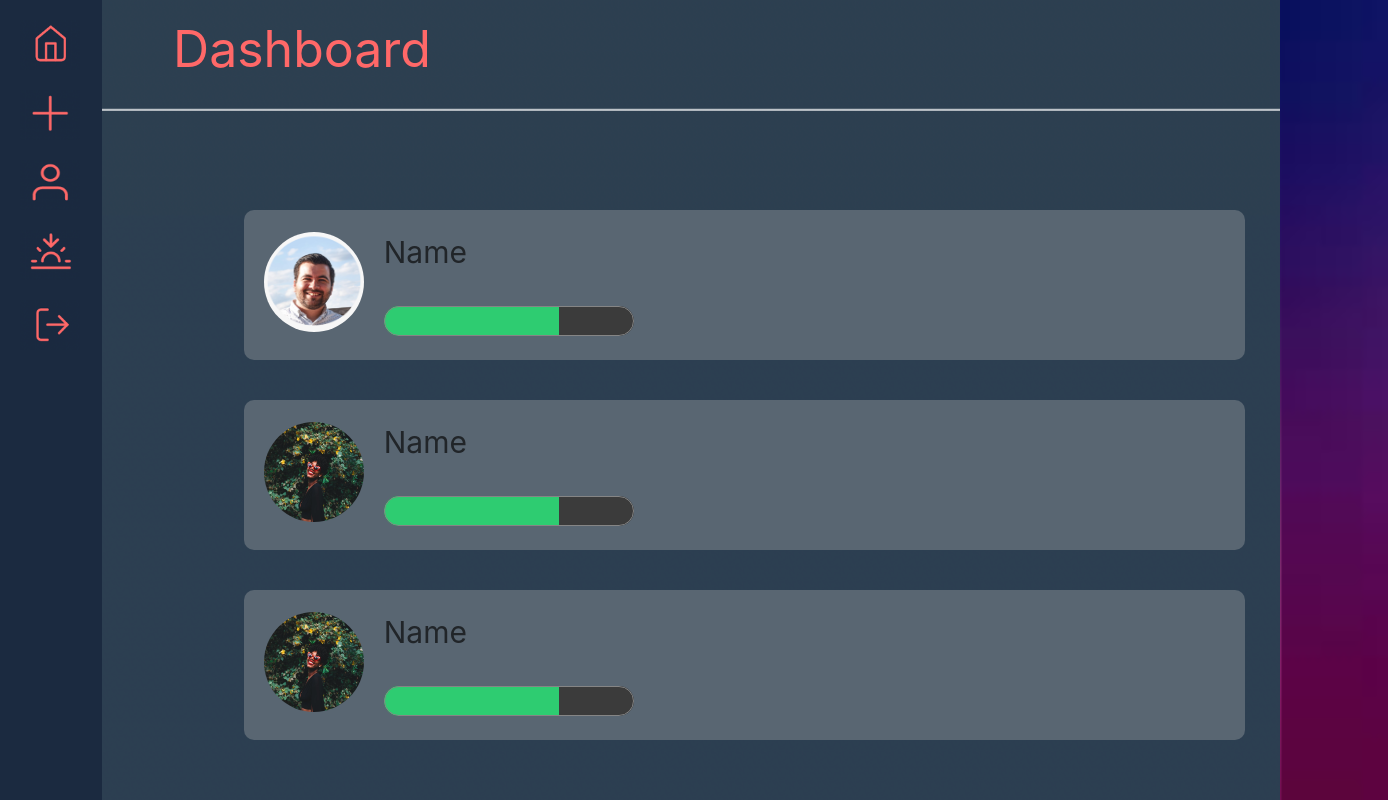
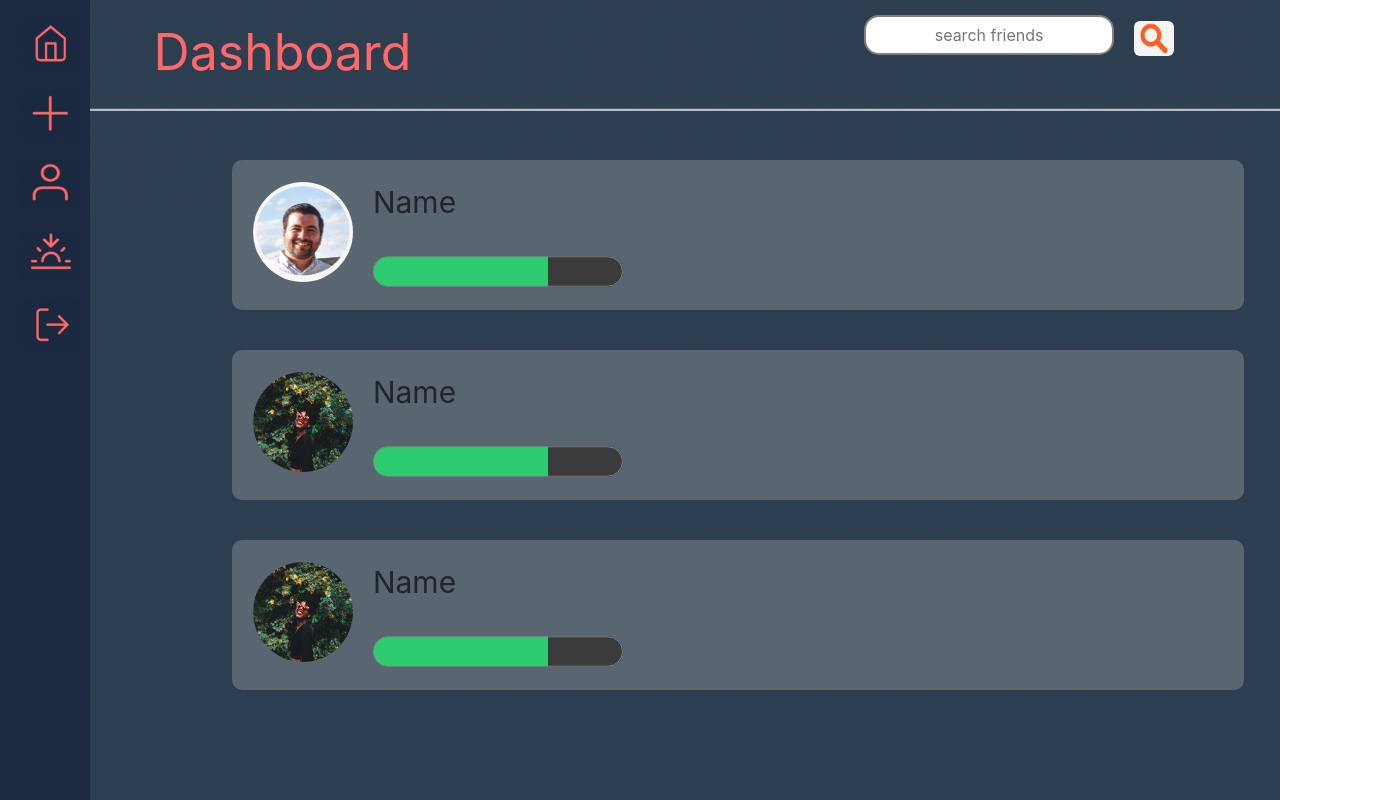
Before and after one commit to jimmyhlyu/Team099, a React (Create React App) app: page /dashboard in a window 1280 px wide. Shown: the whole page, 1388 px wide, since content can reach past the window. Built offline with nearby package versions, Linux system fonts and the light colour scheme; no server answers; the database is empty.

Commit message:
Fix layout but imperfect search

```diff
--- a/src/App.css
+++ b/src/App.css
@@ -7,6 +7,7 @@
   background-color: #1b2a40;
   width: 8%;
   height: 100vh;
+  width: 7vw;
   float: left;
 }
 
--- a/src/Dashboard.css
+++ b/src/Dashboard.css
@@ -4,6 +4,7 @@
 }
 
 .dashBody {
+  width: 93vw;
   background-image: url("bgc.png");
   background-size: 100% 100%;
   height: 100vh;
@@ -12,16 +13,21 @@
 }
 
 .dashTop {
+  width: 70vw;
   display: flex;
   justify-content: space-between;
+  padding-left: 5vw;
+  padding-right: 5vw;
+  align-items: center;
+  height: 15vh;
 }
 
 .title {
   font-size: 50px;
   color: #ff6868;
-  margin-left: 6%;
-  margin-top: 1%;
-  display: inline-block;
+  /*margin-left: 6%;
+  margin-top: 1%;*/
+  /*display: inline-block;*/
 }
 
 .friend {
@@ -50,18 +56,13 @@
   padding-top: 2%;
 }
 
-.container {
-  height: 70px;
-  width: 800px;
-  margin: 100px auto 0 auto;
+.dashContainer {
+  /*height: 70px;*/
+  /*width: 800px;*/
+  /*margin: 100px auto 0 auto;*/
 }
 .parent {
   position: relative;
-}
-.container {
-  height: 70px;
-  width: 800px;
-  margin: 100px auto 0 auto;
 }
 
 .parent {
@@ -76,8 +77,8 @@
   border-radius: 18px;
   outline: none;
   border: 1px solid #ccc;
-  padding-left: 20px;
-  position: absolute;
+  /*padding-left: 20px;
+  position: absolute;*/
 }
 .btn {
   height: 35px;
--- a/src/Dashboard.js
+++ b/src/Dashboard.js
@@ -7,7 +7,7 @@ function Dashboard() {
       <div className="dashTop">
         <p className="title">Dashboard</p>
 
-        <div className="container">
+        <div className="dashContainer">
           <form action="" className="parent">
             <input
               type="text"
```
